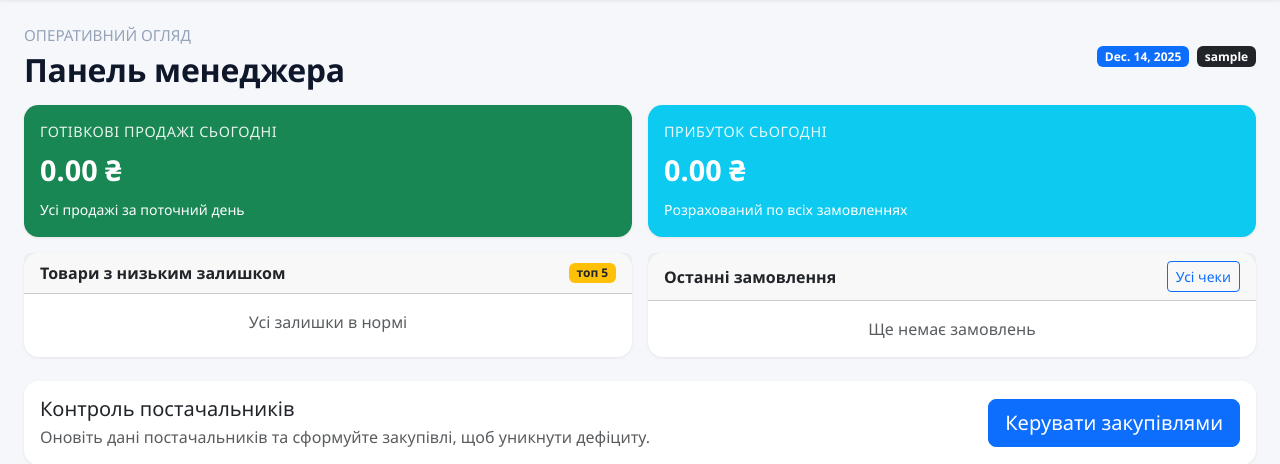
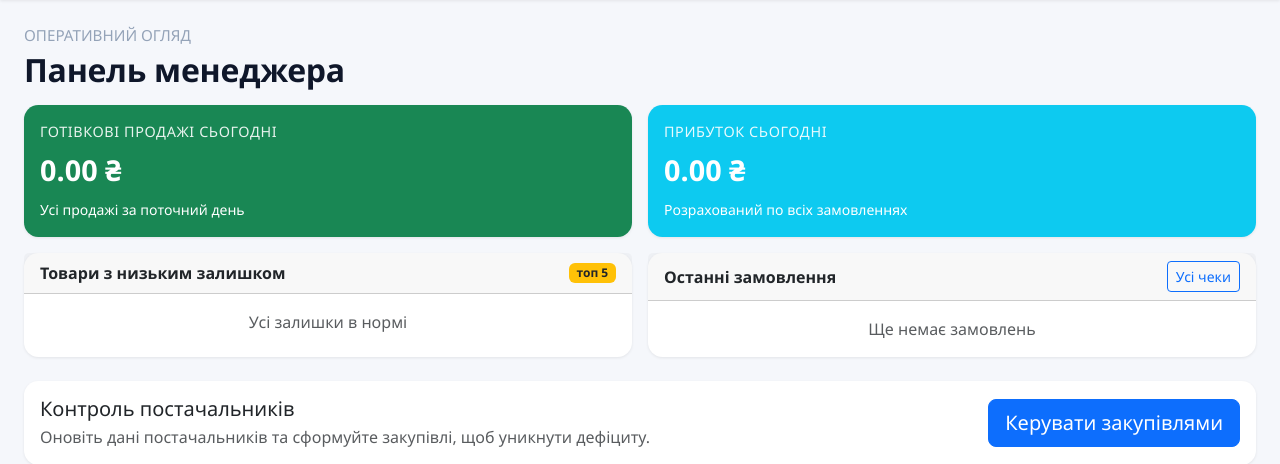
Before and after one commit to FrankovDmutro/Store-inventory-system, a Django app: page /manager/ in a window 1280 px wide. Shown: the part 64-528 px from the top of the page. Run offline with Django 5.2, Linux system fonts and the light colour scheme; the visitor is signed in with stand-in values (Sample User, id 1); data that the repository does not hold is empty.

Commit message:
Remove user information badges from manager and stats dashboards for a cleaner interface

```diff
--- a/store/templates/store/manager_dashboard.html
+++ b/store/templates/store/manager_dashboard.html
@@ -6,10 +6,6 @@
     <div>
         <p class="page-subtitle text-uppercase mb-1">Оперативний огляд</p>
         <h2 class="page-title">Панель менеджера</h2>
-    </div>
-    <div class="d-flex align-items-center gap-2">
-        <span class="badge bg-primary">{{ today }}</span>
-        <span class="badge bg-dark text-white">{{ user.username }}</span>
     </div>
 </div>
 
--- a/store/templates/store/stats_dashboard.html
+++ b/store/templates/store/stats_dashboard.html
@@ -7,10 +7,6 @@
     <div>
         <p class="page-subtitle text-uppercase mb-1">Звіти</p>
         <h2 class="page-title">Аналітика</h2>
-    </div>
-    <div class="d-flex align-items-center gap-2">
-        <span class="badge bg-primary">{{ today }}</span>
-        <span class="badge bg-dark text-white">{{ user.username }}</span>
     </div>
 </div>
 
```
